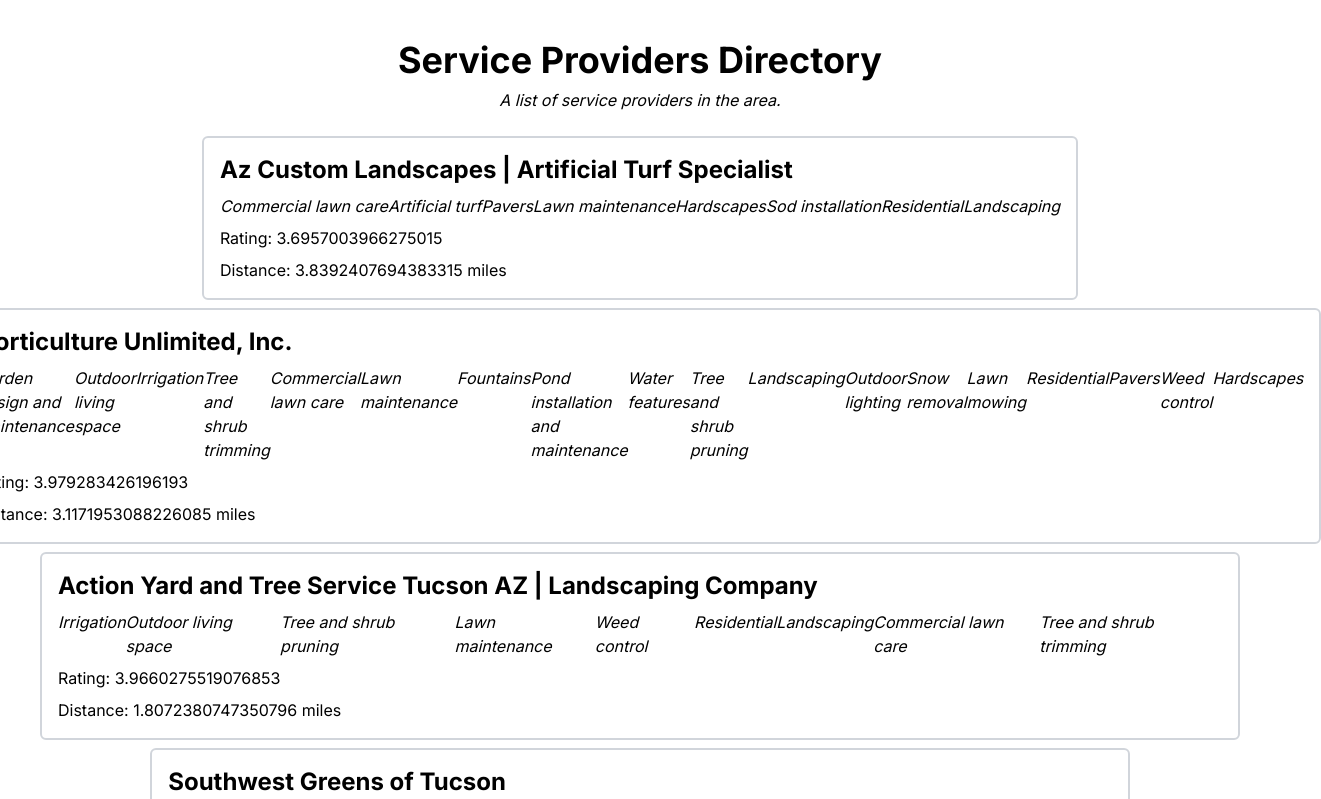
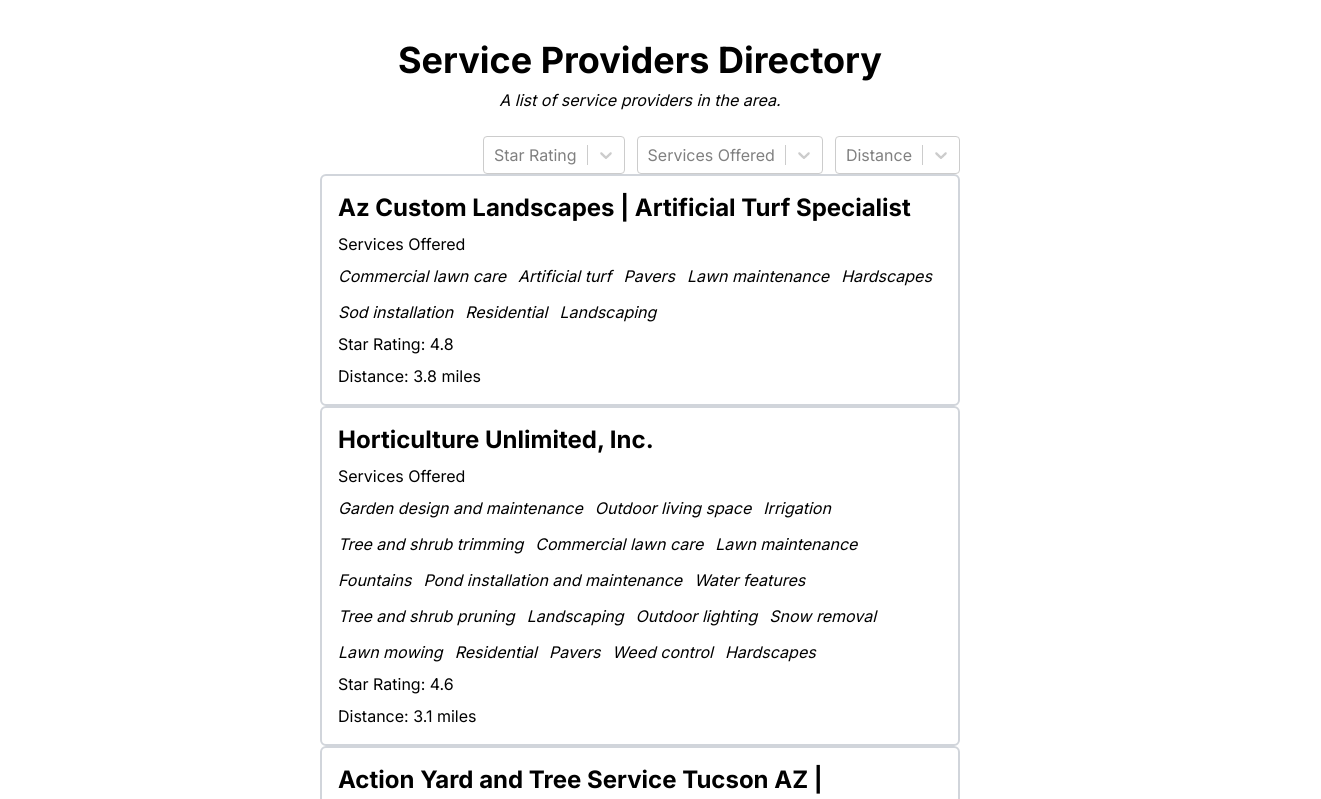
Before and after one commit to johnhamlin/three-ships-takehome, a Next.js app: page / in a window 1280 px wide. Shown: the top 799 px of the page, 1321 px wide, since content can reach past the window. Built offline with nearby package versions, Linux system fonts and the light colour scheme.

Commit message:
Add sorting by minimum star rating. Code and Styling will need cleanup.

```diff
--- a/package.json
+++ b/package.json
@@ -11,7 +11,8 @@
   "dependencies": {
     "next": "14.1.0",
     "react": "^18",
-    "react-dom": "^18"
+    "react-dom": "^18",
+    "react-select": "^5.8.0"
   },
   "devDependencies": {
     "@types/node": "^20",
--- a/src/app/page.tsx
+++ b/src/app/page.tsx
@@ -1,11 +1,20 @@
 import { CardList } from '@/components';
+import { providerList } from '@/model/database';
+
+// Because this is a server component, using a server-side function to fetch data from the mock database
+// This improves performance and SEO by pre-rendering the data, and is recommended in Next.js 13+
+async function getProvidersList(): Promise<Provider[]> {
+  // Wrapping in a promise to simulate an async operation
+  return await new Promise((resolve) => resolve(providerList));
+}
 
 export default async function Home() {
+  const providersList = await getProvidersList();
   return (
-    <main className="container mx-auto flex flex-col items-center justify-center gap-2 p-10">
+    <main className="container mx-auto flex max-w-[45rem] flex-col items-center justify-center gap-2 p-10">
       <h1 className="text-4xl font-bold ">Service Providers Directory</h1>
       <p className="mb-4 italic">A list of service providers in the area.</p>
-      <CardList />
+      <CardList providersList={providerList} />
     </main>
   );
 }
--- a/src/components/Card.tsx
+++ b/src/components/Card.tsx
@@ -6,13 +6,14 @@
   return (
     <div className=" flex flex-col gap-2 rounded-md border-2 border-gray-300 p-4">
       <h2 className="text-2xl font-bold">{provider.name}</h2>
-      <p className="flex italic">
+      <h3>Services Offered</h3>
+      <div className="flex w-full flex-wrap gap-3 italic">
         {provider.services.map((service, index) => (
-          <div key={index}>{service}</div>
+          <p key={index}>{service}</p>
         ))}
-      </p>
-      <p>Rating: {provider.rating.th}</p>
-      <p>Distance: {provider.distance} miles</p>
+      </div>
+      <p>Star Rating: {provider.review_score}</p>
+      <p>Distance: {Math.round(provider.distance * 10) / 10} miles</p>
     </div>
   );
 }
--- a/src/components/CardList.tsx
+++ b/src/components/CardList.tsx
@@ -1,24 +1,35 @@
+'use client';
+import { useMemo, useReducer } from 'react';
+
 import Card from './Card';
+import ListFilters from './ListFilters';
 
-import { providerList } from '@/model/database';
+import listReducer, { initialState } from '@/reducers/listReducer';
 
 interface CardListProps {
-  providers: Provider[];
+  providersList: Provider[];
 }
 
-// Because this is a server component, using a server-side function to fetch data from the mock database
-// This improves performance and SEO by pre-rendering the data, and is recommended in Next.js 13+
-async function getProvidersList(): Promise<Provider[]> {
-  // Wrapping in a promise to simulate an async operation
-  return await new Promise((resolve) => resolve(providerList));
-}
+export default function CardList({ providersList }: CardListProps) {
+  const [state, dispatch] = useReducer(listReducer, initialState);
 
-export default async function CardList() {
-  const data = await getProvidersList();
+  const filteredProvidersList = useMemo(() => {
+    return providersList.filter(
+      (provider) => provider.review_score >= state.minimumStarRating,
+    );
+  }, [providersList, state]);
+
+  const minimumStarRatingChangeHandler = (value: number) => {
+    dispatch({ type: 'UPDATE_MINIMUM_STAR_RATING', payload: value });
+  };
+
   return (
-    // TODO: Dropdowns to sort by rating, distance, etc.
-
-    // TODO: Map over providers and render a Card for each one
-    data.map((provider) => <Card key={provider._id} provider={provider} />)
+    <section className="w-full">
+      <ListFilters changeHandlers={{ minimumStarRatingChangeHandler }} />
+      {/* // TODO: Map over providers and render a Card for each one */}
+      {filteredProvidersList.map((provider) => (
+        <Card key={provider._id} provider={provider} />
+      ))}
+    </section>
   );
 }
--- /dev/null
+++ b/src/components/Dropdown.tsx
@@ -0,0 +1,28 @@
+interface DropdownProps {
+  dropdownName: string;
+  options: Array<{ value: string; label: string }>;
+  defaultOption?: string;
+  onChange: (value: string) => void;
+}
+
+export default function Dropdown({
+  dropdownName,
+  options,
+  defaultOption,
+  onChange,
+}: DropdownProps) {
+  console.log(options);
+  console.log('defaultOption', defaultOption);
+
+  return (
+    <div className="">
+      <select className="rounded border border-gray-400 px-2 py-0.5 font-bold capitalize">
+        {options.map((option) => (
+          <option key={option.value} value={option.value}>
+            {option.label}
+          </option>
+        ))}
+      </select>
+    </div>
+  );
+}
--- /dev/null
+++ b/src/components/ListFilters.tsx
@@ -0,0 +1,50 @@
+'use client';
+
+import Select from 'react-select';
+
+interface ListFiltersProps {
+  changeHandlers: {
+    minimumStarRatingChangeHandler: (value: number) => void;
+  };
+}
+
+export default function ListFilters({ changeHandlers }: ListFiltersProps) {
+  return (
+    <div className="flex w-full justify-end gap-3">
+      <Select
+        placeholder={'Star Rating'}
+        classNames={{
+          // control: () => 'text-red-500',
+          placeholder: () => 'text-red-500', // TODO: For some reason, this doesn't work
+        }}
+        options={[
+          { value: '0', label: 'Any' },
+          { value: '4.5', label: '4.5+ ⭐️' },
+          { value: '4', label: '4+ ⭐️' },
+          { value: '3.5', label: '3.5+ ⭐️' },
+          { value: '3', label: '3+ ⭐️' },
+          { value: '2.5', label: '2.5+ ⭐️' },
+          { value: '2', label: '2+ ⭐️' },
+          { value: '1.5', label: '1.5+ ⭐️' },
+          { value: '1', label: '1+ ⭐️' },
+        ]}
+        onChange={(selectedOption): void => {
+          console.log('selectedOption', selectedOption);
+
+          if (!selectedOption) return;
+          changeHandlers.minimumStarRatingChangeHandler(
+            parseFloat(selectedOption.value),
+          );
+        }}
+      />
+      <Select
+        placeholder="Services Offered"
+        options={[{ value: 'services', label: 'Services Offered' }]}
+      />
+      <Select
+        placeholder="Distance"
+        options={[{ value: 'distance', label: 'Distance' }]}
+      />
+    </div>
+  );
+}
--- /dev/null
+++ b/src/reducers/listReducer.ts
@@ -0,0 +1,43 @@
+export const initialState = {
+  minimumStarRating: 0,
+  servicesRequired: [],
+  sortByDistance: false,
+};
+
+interface ListState {
+  minimumStarRating: number;
+  servicesRequired: string[];
+  sortByDistance: boolean;
+}
+
+type ListReducerAction =
+  | { type: 'UPDATE_MINIMUM_STAR_RATING'; payload: number }
+  | { type: 'ADD_SERVICE_REQUIRED'; payload: string }
+  | { type: 'TOGGLE_SORT_BY_DISTANCE' };
+
+export default function listReducer(
+  state: ListState,
+  action: ListReducerAction,
+) {
+  switch (action.type) {
+    case 'UPDATE_MINIMUM_STAR_RATING':
+      console.log('action.payload', action.payload);
+
+      return {
+        ...state,
+        minimumStarRating: action.payload,
+      };
+    case 'ADD_SERVICE_REQUIRED':
+      return {
+        ...state,
+        servicesRequired: [...state.servicesRequired, action.payload],
+      };
+    case 'TOGGLE_SORT_BY_DISTANCE':
+      return {
+        ...state,
+        sortByDistance: !state.sortByDistance,
+      };
+    default:
+      return state;
+  }
+}
```
Also changed, not shown: 1 other file (tests, documents, lock files or other folders).
